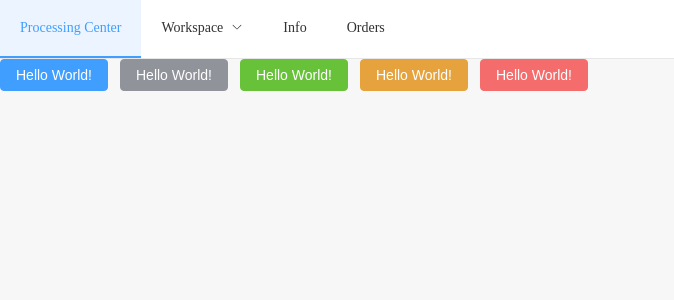
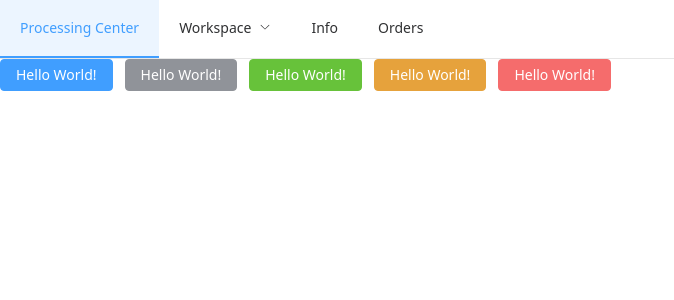
Before and after one commit to zhzl0923/vue-icarus, a Vue app: page / in a window 1280 px wide. Shown: the top 300 px of the page, without its empty margins (0-674 px from the left). Built offline with nearby package versions, Linux system fonts and the light colour scheme.

Commit message:
tailwind css

```diff
--- a/package.json
+++ b/package.json
@@ -14,9 +14,12 @@
   },
   "devDependencies": {
     "@iconify/vue": "^3.0.0",
+    "@tailwindcss/postcss7-compat": "^2.2.16",
     "@types/node": "^16.10.2",
     "@vitejs/plugin-vue": "^1.9.2",
-    "sass": "^1.42.1",
+    "autoprefixer": "^9",
+    "postcss": "^7",
+    "tailwindcss": "npm:@tailwindcss/postcss7-compat",
     "typescript": "^4.4.3",
     "unplugin-vue-components": "^0.15.6",
     "vite": "^2.6.0",
--- /dev/null
+++ b/postcss.config.js
@@ -0,0 +1,6 @@
+module.exports = {
+  plugins: {
+    tailwindcss: {},
+    autoprefixer: {},
+  },
+}
--- a/src/layouts/index.vue
+++ b/src/layouts/index.vue
@@ -1,9 +1,7 @@
 <template>
   <div class="container">
     <Header></Header>
-
     <Main></Main>
-
     <Footer></Footer>
   </div>
 </template>
--- a/src/main.ts
+++ b/src/main.ts
@@ -2,7 +2,7 @@
 import App from "./App.vue";
 import { setupStore } from "./store";
 import { setupRouter } from "./routes";
-import "./styles/index.scss";
+import "./styles/index.css";
 
 const app = createApp(App);
 setupRouter(app);
--- a/src/styles/global.scss
+++ /dev/null
@@ -1,8 +0,0 @@
-body{
-    margin: 0;
-    padding: 0;
-    color: #4a4a4a;
-    background-color: #f7f7f7;
-    height: 100vh;
-    width: 100vw;
-}
--- /dev/null
+++ b/src/styles/index.css
@@ -0,0 +1,3 @@
+@tailwind base;
+@tailwind components;
+@tailwind utilities;
--- a/src/styles/index.scss
+++ /dev/null
@@ -1,2 +0,0 @@
-@import './global.scss';
-@import './layout/index.scss';
--- /dev/null
+++ b/tailwind.config.js
@@ -0,0 +1,11 @@
+module.exports = {
+  purge: ['./index.html', './src/**/*.{vue,js,ts,jsx,tsx}'],
+  darkMode: false, // or 'media' or 'class'
+  theme: {
+    extend: {},
+  },
+  variants: {
+    extend: {},
+  },
+  plugins: [],
+}
```
Also changed, not shown: src/styles/layout/index.scss (deleted), 1 other file (tests, documents, lock files or other folders).
